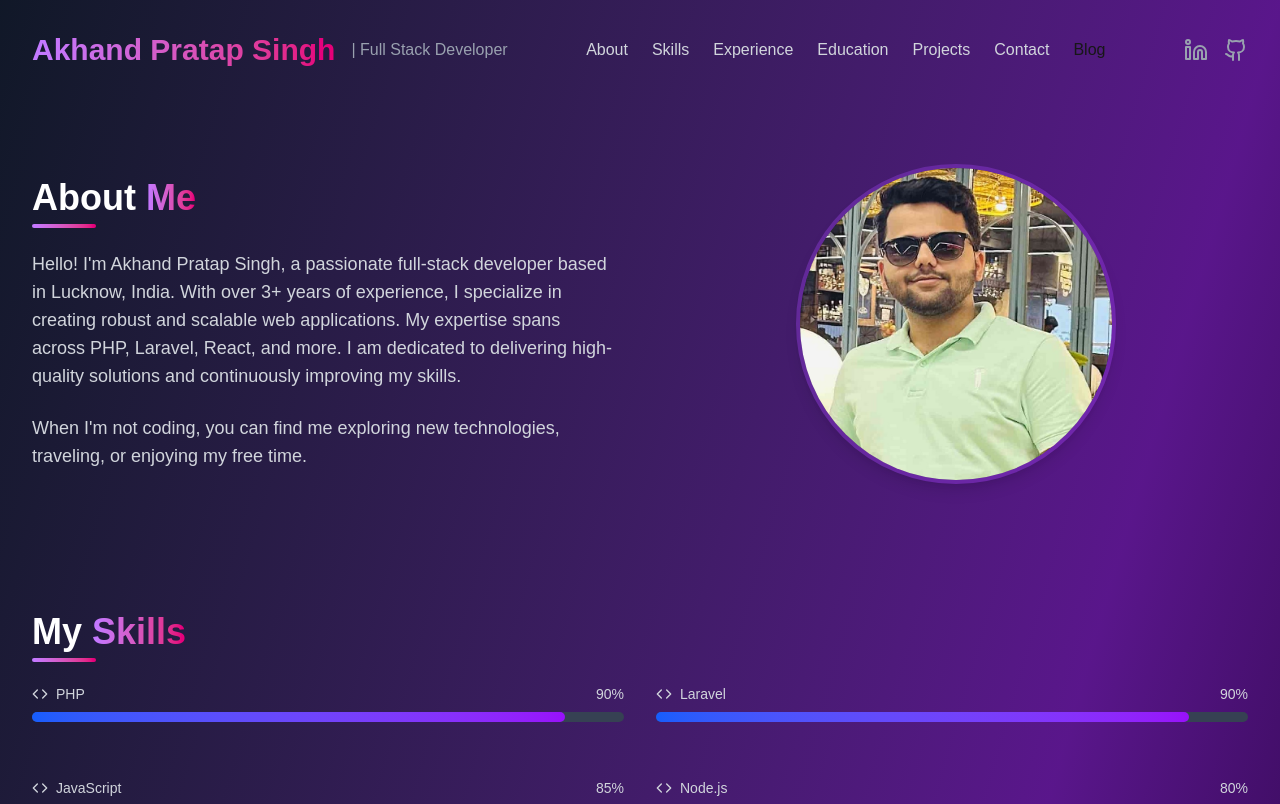
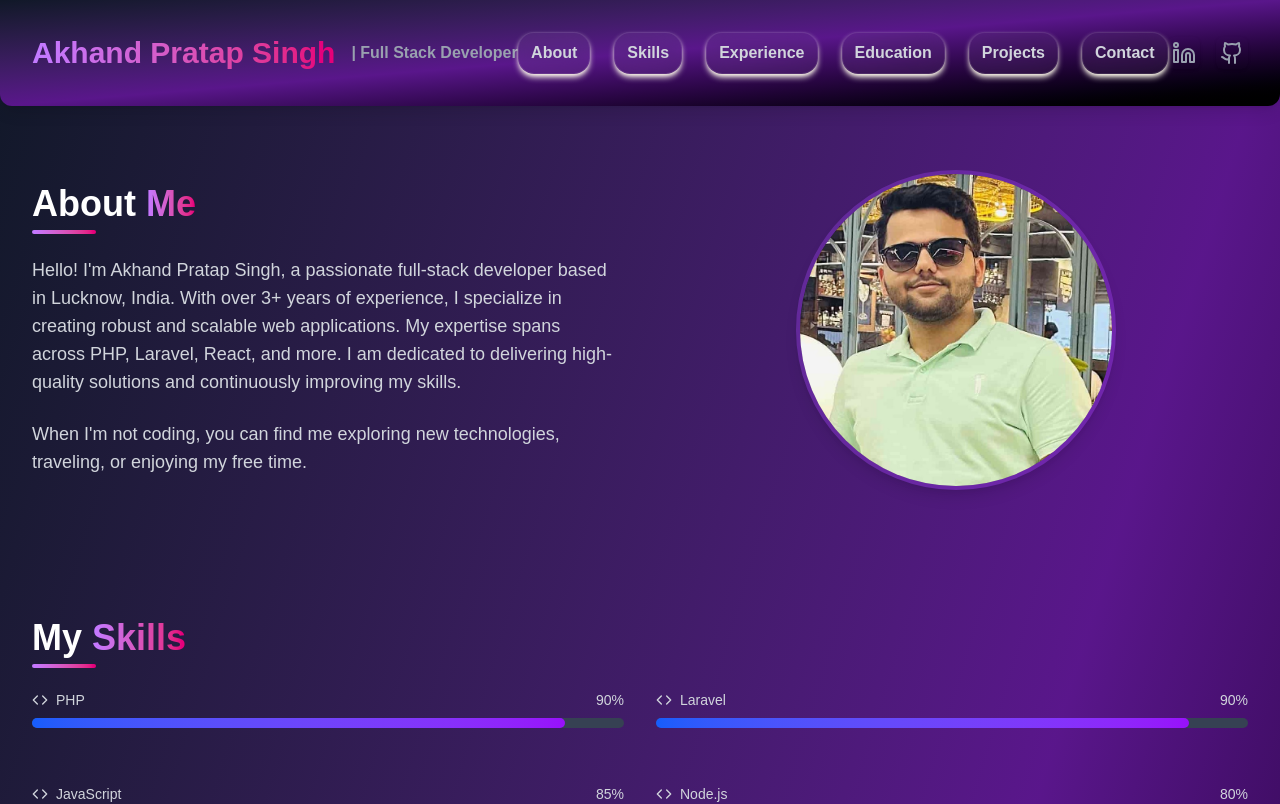
Before and after one commit to Akhand2021/ap-portfolio, a Next.js app: page / in a window 1280 px wide. Shown: the top 804 px of the page. Built offline with nearby package versions, Linux system fonts and the light colour scheme.

Commit message:
contact and header changes

```diff
--- a/app/components/Header.js
+++ b/app/components/Header.js
@@ -38,67 +38,67 @@ export default function Header() {
     const closeMobileMenu = () => setMobileMenuOpen(false);
 
     return (
-        <header className="py-6 md:py-8 px-4 sm:px-6 lg:px-8" >
+        <header className="sticky top-0 z-10  py-6 md:py-8 px-4 sm:px-6 lg:px-8 shadow-lg bg-gradient-to-br from-gray-900 via-purple-900 to-black rounded-b-xl" >
             <div className="max-w-7xl mx-auto flex justify-between items-center">
                 <div className="flex items-center gap-4">
                     <GradientText className="text-2xl sm:text-3xl font-bold">
                         <Link href="/">{metaData.title}</Link>
                     </GradientText>
-                    <span className="text-gray-400 hidden sm:inline">| {metaData.description}</span>
+                    <span className="text-gray-400 hidden font-bold sm:inline">| {metaData.description}</span>
                 </div>
                 <nav className="hidden md:block">
                     <ul className="flex space-x-6">
-                        <li>
+                        <li className='rounded-2xl bg-white/5 border border-white/10 backdrop-blur-md p-1 hover:border shadow-md shadow-amber-50 hover:shadow-lg hover:bg-pink-600 '>
                             <a
                                 href="#about"
-                                className="text-gray-300 hover:text-white transition-colors"
+                                className="text-gray-300 hover:text-white font-bold transition-colors block px-2 py-1"
                             >
                                 About
                             </a>
                         </li>
-                        <li>
+                        <li className="rounded-2xl bg-white/5 border border-white/10 backdrop-blur-md p-1 hover:border shadow-md shadow-amber-50 hover:shadow-lg hover:bg-pink-600">
                             <a
                                 href="#skills"
-                                className="text-gray-300 hover:text-white transition-colors"
+                                className="text-gray-300 hover:text-white font-bold transition-colors block px-2 py-1"
                             >
                                 Skills
                             </a>
                         </li>
-                        <li>
+                        <li className="rounded-2xl bg-white/5 border border-white/10 backdrop-blur-md p-1 hover:border shadow-md shadow-amber-50 hover:shadow-lg hover:bg-pink-600">
                             <a
                                 href="#experience"
-                                className="text-gray-300 hover:text-white transition-colors"
+                                className="text-gray-300 hover:text-white font-bold transition-colors block px-2 py-1"
                             >
                                 Experience
                             </a>
                         </li>
-                        <li>
+                        <li className="rounded-2xl bg-white/5 border border-white/10 backdrop-blur-md p-1 hover:border shadow-md shadow-amber-50 hover:shadow-lg hover:bg-pink-600">
                             <a
                                 href="#education"
-                                className="text-gray-300 hover:text-white transition-colors"
+                                className="text-gray-300 hover:text-white font-bold transition-colors block px-2 py-1"
                             >
                                 Education
                             </a>
                         </li>
-                        <li>
+                        <li className="rounded-2xl bg-white/5 border border-white/10 backdrop-blur-md p-1 hover:border shadow-md shadow-amber-50 hover:shadow-lg hover:bg-pink-600">
                             <a
                                 href="#projects"
-                                className="text-gray-300 hover:text-white transition-colors"
+                                className="text-gray-300 hover:text-white font-bold transition-colors block px-2 py-1"
                             >
                                 Projects
                             </a>
                         </li>
-                        <li>
+                        <li className="rounded-2xl bg-white/5 border border-white/10 backdrop-blur-md p-1 hover:border shadow-md shadow-amber-50 hover:shadow-lg hover:bg-pink-600">
                             <a
                                 href="#contact"
-                                className="text-gray-300 hover:text-white transition-colors"
+                                className="text-gray-300 hover:text-white font-bold transition-colors block px-2 py-1"
                             >
                                 Contact
                             </a>
                         </li>
-                        <Link href="/blog">
+                        {/* <Link href="/blog">
                             Blog
-                        </Link>
+                        </Link> */}
                     </ul>
                 </nav>
                 <div className="flex gap-4">
@@ -106,7 +106,7 @@ export default function Header() {
                         href={metaData.Linkedin}
                         target="_blank"
                         rel="noopener noreferrer"
-                        className="text-gray-400 hover:text-blue-400 transition-colors"
+                        className="text-gray-400 hover:text-blue-400 transition-colors rounded-md shadow hover:shadow-xl hover:bg-pink-600 p-1"
                         aria-label="LinkedIn Profile"
                     >
                         <Linkedin className="w-6 h-6" />
@@ -115,7 +115,7 @@ export default function Header() {
                         href={metaData.github}
                         target="_blank"
                         rel="noopener noreferrer"
-                        className="text-gray-400 hover:text-gray-100 transition-colors"
+                        className="text-gray-400 hover:text-gray-100 transition-colors rounded-md shadow hover:shadow-xl hover:bg-pink-600 p-1"
                         aria-label="GitHub Profile"
                     >
                         <Github className="w-6 h-6" />
@@ -125,7 +125,7 @@ export default function Header() {
                     <button
                         type="button"
                         onClick={() => setMobileMenuOpen(true)}
-                        className="-m-2.5 inline-flex items-center justify-center rounded-md p-2.5 text-gray-700"
+                        className="-m-2.5 inline-flex items-center justify-center rounded-md p-2.5 text-gray-700 shadow hover:shadow-xl hover:bg-pink-600 transition-all duration-200"
                     >
                         <span className="sr-only">Open main menu</span>
                         <Bars3Icon aria-hidden="true" className="size-6" />
@@ -134,16 +134,15 @@ export default function Header() {
             </div>
             <Dialog open={mobileMenuOpen} onClose={setMobileMenuOpen} className="lg:hidden">
                 <div className="fixed inset-0 z-10" />
-                <DialogPanel className="fixed inset-y-0 right-0 z-10 w-full overflow-y-auto bg-gradient-to-br from-gray-900 via-purple-900 to-black px-6 py-6 sm:max-w-sm sm:ring-1 sm:ring-gray-900/10">
+                <DialogPanel className="fixed inset-y-0 right-0 z-10  overflow-y-auto bg-gradient-to-br from-gray-900 via-purple-900 to-black px-6 py-6 sm:max-w-sm sm:ring-1 sm:ring-gray-900/10 shadow-2xl">
                     <div className="flex items-center justify-between">
                         <a href="#" className="-m-1.5 p-1.5">
                             <span className="bg-clip-text text-transparent bg-gradient-to-r from-purple-400 to-pink-600 text-2xl sm:text-3xl font-bold">{metaData.title}</span>
-
                         </a>
                         <button
                             type="button"
                             onClick={() => setMobileMenuOpen(false)}
-                            className="-m-2.5 rounded-md p-2.5 text-gray-700"
+                            className="rounded-md text-gray-700 shadow hover:shadow-xl hover:bg-pink-600 transition-all duration-200"
                         >
                             <span className="sr-only text-white">Close menu</span>
                             <XMarkIcon aria-hidden="true" className="size-6 text-white font-bold" />
@@ -154,42 +153,42 @@ export default function Header() {
                             <div className="space-y-2 py-6">
                                 <a
                                     href="#about"
-                                    className="-mx-3 block rounded-lg px-3 py-2 text-base/7 font-semibold text-white hover:bg-gray-50"
+                                    className="-mx-3 block rounded-lg px-3 py-2 text-base/7 font-semibold text-white hover:bg-pink-600 shadow hover:shadow-xl transition-all duration-200"
                                     onClick={closeMobileMenu}
                                 >
                                     About
                                 </a>
                                 <a
                                     href="#skills"
-                                    className="-mx-3 block rounded-lg px-3 py-2 text-base/7 font-semibold text-white hover:bg-gray-50"
+                                    className="-mx-3 block rounded-lg px-3 py-2 text-base/7 font-semibold text-white hover:bg-pink-600 shadow hover:shadow-xl transition-all duration-200"
                                     onClick={closeMobileMenu}
                                 >
                                     Skills
                                 </a>
                                 <a
                                     href="#experience"
-                                    className="-mx-3 block rounded-lg px-3 py-2 text-base/7 font-semibold text-white hover:bg-gray-50"
+                                    className="-mx-3 block rounded-lg px-3 py-2 text-base/7 font-semibold text-white hover:bg-pink-600 shadow hover:shadow-xl transition-all duration-200"
                                     onClick={closeMobileMenu}
                                 >
                                     Experience
                                 </a>
                                 <a
                                     href="#education"
-                                    className="-mx-3 block rounded-lg px-3 py-2 text-base/7 font-semibold text-white hover:bg-gray-50"
+                                    className="-mx-3 block rounded-lg px-3 py-2 text-base/7 font-semibold text-white hover:bg-pink-600 shadow hover:shadow-xl transition-all duration-200"
                                     onClick={closeMobileMenu}
                                 >
                                     Education
                                 </a>
                                 <a
                                     href="#projects"
-                                    className="-mx-3 block rounded-lg px-3 py-2 text-base/7 font-semibold text-white hover:bg-gray-50"
+                                    className="-mx-3 block rounded-lg px-3 py-2 text-base/7 font-semibold text-white hover:bg-pink-600 shadow hover:shadow-xl transition-all duration-200"
                                     onClick={closeMobileMenu}
                                 >
                                     Projects
                                 </a>
                                 <a
                                     href="#contact"
-                                    className="-mx-3 block rounded-lg px-3 py-2 text-base/7 font-semibold text-white hover:bg-gray-50"
+                                    className="-mx-3 block rounded-lg px-3 py-2 text-base/7 font-semibold text-white hover:bg-pink-600 shadow hover:shadow-xl transition-all duration-200"
                                     onClick={closeMobileMenu}
                                 >
                                     Contact
@@ -198,7 +197,7 @@ export default function Header() {
                             <div className="py-6">
                                 <Link
                                     href="/blog"
-                                    className="-mx-3 block rounded-lg px-3 py-2.5 text-base/7 font-semibold text-white hover:bg-gray-50"
+                                    className="-mx-3 block rounded-lg px-3 py-2.5 text-base/7 font-semibold text-white hover:bg-pink-600 shadow hover:shadow-xl transition-all duration-200"
                                     onClick={closeMobileMenu}
                                 >
                                     Blog
--- a/app/components/HelperComponents.js
+++ b/app/components/HelperComponents.js
@@ -15,6 +15,7 @@ export const SectionTitle = ({ children, className }) => (
     </h2>
 );
 
+// This component is used to animate the card on scroll
 export const AnimatedCard = ({ children, delay = 0 }) => (
     <motion.div
         initial={{ opacity: 0, y: 20 }}
@@ -24,7 +25,7 @@ export const AnimatedCard = ({ children, delay = 0 }) => (
         {children}
     </motion.div>
 );
-
+//  This component is used to animate the card on scroll
 export const SkillBar = ({ skill, level }) => (
     <div className="mb-6">
         <div className="flex items-center justify-between mb-2">
--- a/app/data.js
+++ b/app/data.js
@@ -120,7 +120,10 @@ export const education = [
 
 export const metaData = {
     title: 'Akhand Pratap Singh',
+    email: 'contact@apsinghdev.in',
+    phone: '+91 9453915397',
+    location: 'Lucknow, India',
     description: 'Full Stack Developer',
     github: 'https://github.com/Akhand2021',
-    Linkedin:'https://www.linkedin.com/in/akhand-pratap-singh-b64812120/'
+    linkedin:'https://www.linkedin.com/in/akhand-pratap-singh-b64812120/'
 }
```
Also changed, not shown: app/Home.js (+25 -42 lines).
